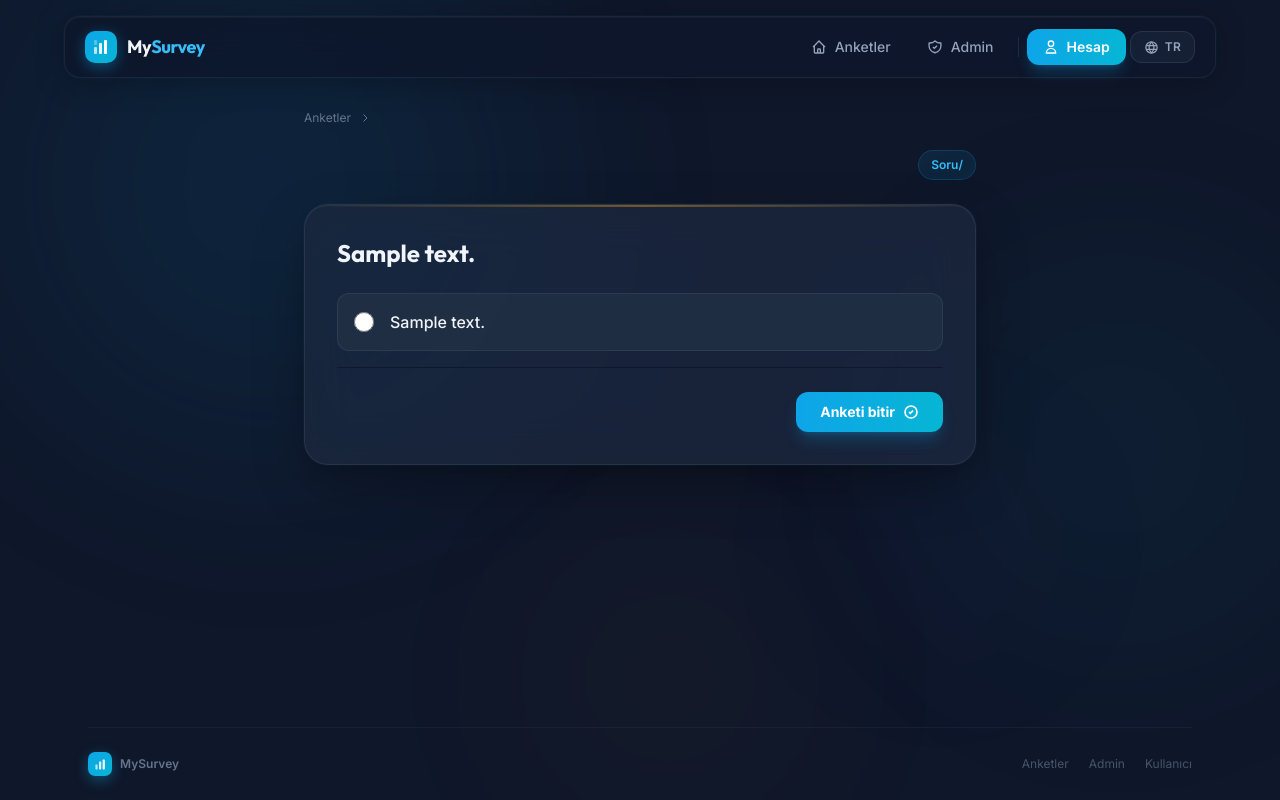
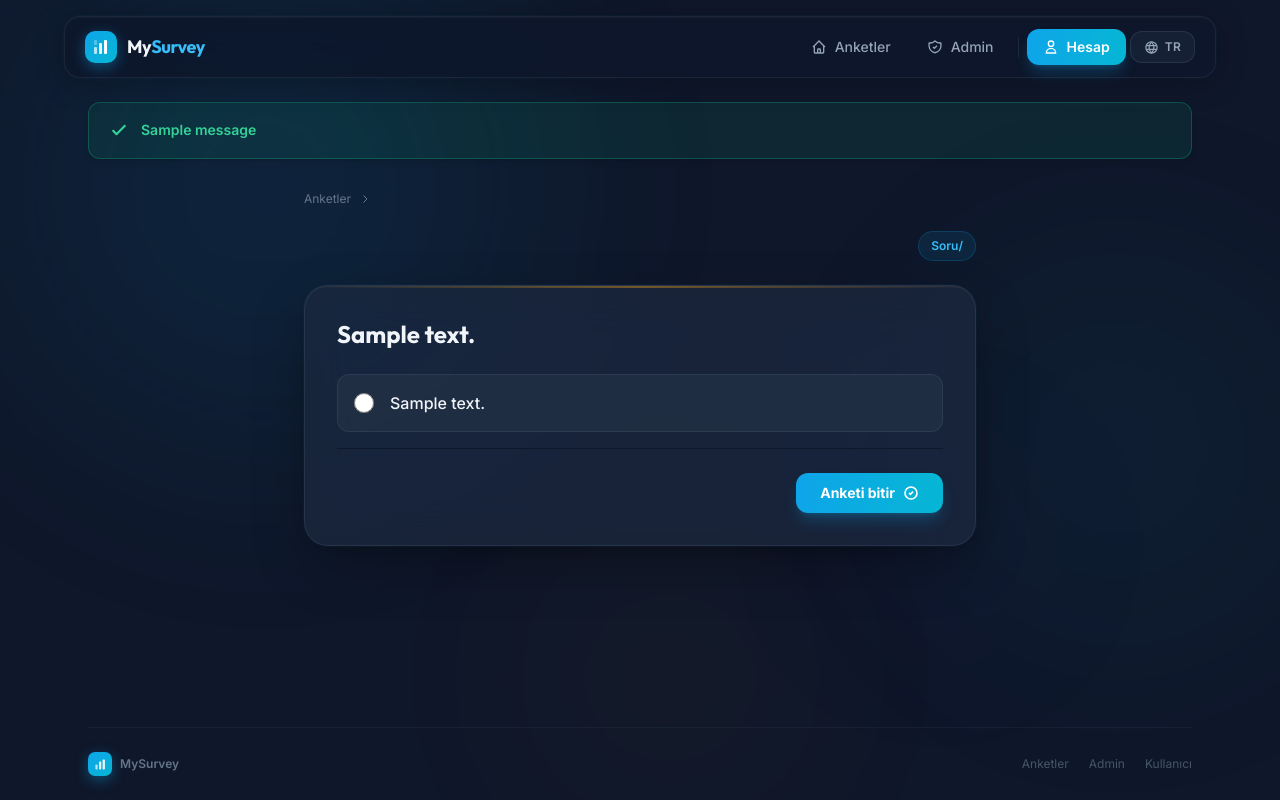
Before and after one commit to Samedd6734/MySurvey, a Django app: page /polls/1/ in a window 1280 px wide. Run offline with Django 5.2, Linux system fonts and the light colour scheme; tables that the repository leaves empty hold one stand-in row (values such as "Sample post"); one stand-in notice (Sample message) is shown; some libraries are stand-ins or nearby versions.

Commit message:
fix(ui): show django messages in public user panel to prevent bleed into admin panel

```diff
--- a/polls/templates/polls/base.html
+++ b/polls/templates/polls/base.html
@@ -546,6 +546,35 @@
 
     <!-- ===== MAIN CONTENT ===== -->
     <main class="flex-1 content-layer">
+        {% if messages %}
+        <div class="max-w-6xl mx-auto px-4 sm:px-6 pt-6">
+            <div class="flex flex-col gap-3">
+            {% for message in messages %}
+                <div class="px-5 py-4 rounded-xl text-sm font-semibold shadow-md border flex items-center gap-3 animate-fade-in
+                    {% if message.tags == 'success' %}bg-emerald-500/10 border-emerald-500/30 text-emerald-400
+                    {% elif message.tags == 'warning' %}bg-amber-500/10 border-amber-500/30 text-amber-400
+                    {% elif message.tags == 'error' %}bg-red-500/10 border-red-500/30 text-red-400
+                    {% else %}bg-sky-500/10 border-sky-500/30 text-sky-400{% endif %}">
+                    {% if message.tags == 'success' %}
+                    <svg class="w-5 h-5 flex-shrink-0" viewBox="0 0 24 24" fill="none" stroke="currentColor" stroke-width="2.5">
+                        <path stroke-linecap="round" stroke-linejoin="round" d="M5 13l4 4L19 7" />
+                    </svg>
+                    {% elif message.tags == 'error' %}
+                    <svg class="w-5 h-5 flex-shrink-0" viewBox="0 0 24 24" fill="none" stroke="currentColor" stroke-width="2.5">
+                        <path stroke-linecap="round" stroke-linejoin="round" d="M12 8v4m0 4h.01M21 12a9 9 0 11-18 0 9 9 0 0118 0z" />
+                    </svg>
+                    {% else %}
+                    <svg class="w-5 h-5 flex-shrink-0" viewBox="0 0 24 24" fill="none" stroke="currentColor" stroke-width="2.5">
+                        <path stroke-linecap="round" stroke-linejoin="round" d="M13 16h-1v-4h-1m1-4h.01M21 12a9 9 0 11-18 0 9 9 0 0118 0z" />
+                    </svg>
+                    {% endif %}
+                    <span class="leading-relaxed">{{ message }}</span>
+                </div>
+            {% endfor %}
+            </div>
+        </div>
+        {% endif %}
+
         <div class="max-w-6xl mx-auto px-4 sm:px-6 pt-8 pb-16">
             {% block content %}{% endblock %}
         </div>
```
